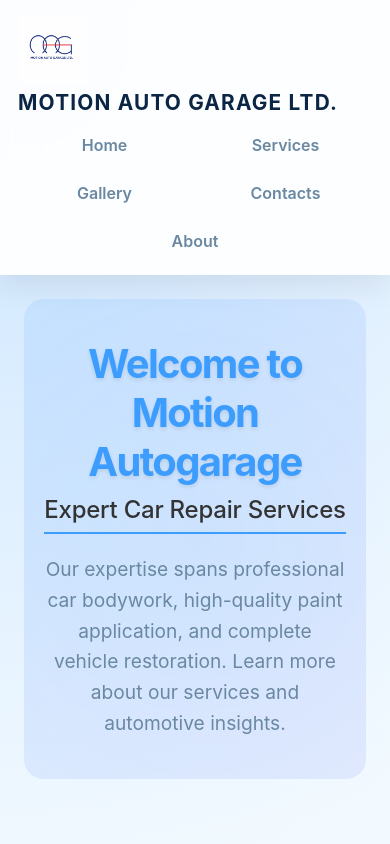
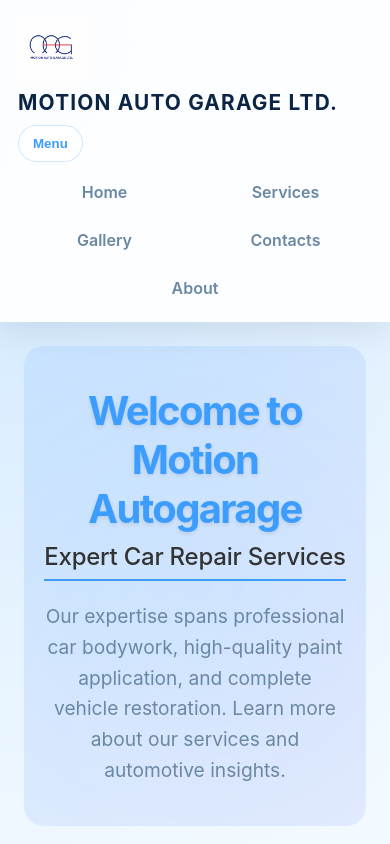
Before and after one commit to Jamoo020/Motion-auto-garage, a React (Vite) app: page / in a window 390 px wide. Shown: the top 844 px of the page. Built offline with nearby package versions, Linux system fonts and the light colour scheme.

Commit message:
Make header mobile responsive with wrapping title and collapsed nav on scroll

```diff
--- a/src/components/Header.css
+++ b/src/components/Header.css
@@ -68,6 +68,36 @@ nav a.active {
   background: rgba(60, 157, 255, 0.14);
 }
 
+.menu-toggle {
+  display: none;
+  border: 1px solid rgba(60, 157, 255, 0.24);
+  background: rgba(255, 255, 255, 0.96);
+  color: var(--accent);
+  padding: 10px 14px;
+  border-radius: 999px;
+  cursor: pointer;
+  font-weight: 700;
+  transition: background 0.2s, transform 0.2s;
+}
+
+.menu-toggle:hover {
+  background: rgba(60, 157, 255, 0.14);
+  transform: translateY(-1px);
+}
+
+header.scrolled {
+  padding: 10px 18px;
+  box-shadow: 0 12px 28px rgba(0, 0, 0, 0.1);
+}
+
+header.scrolled .logo {
+  height: 60px;
+}
+
+header.scrolled .brand strong {
+  font-size: 1.2rem;
+}
+
 @media (max-width: 768px) {
   header {
     padding: 14px 18px;
@@ -88,6 +118,10 @@ nav a.active {
     width: 100%;
     justify-content: flex-start;
     gap: 8px;
+    max-height: 500px;
+    opacity: 1;
+    overflow: hidden;
+    transition: max-height 0.3s ease, opacity 0.3s ease;
   }
 
   nav a {
@@ -96,4 +130,27 @@ nav a.active {
     padding: 10px 11px;
     text-align: center;
   }
+
+  .menu-toggle {
+    display: inline-flex;
+    align-items: center;
+    justify-content: center;
+  }
+
+  header.scrolled nav {
+    max-height: 0;
+    opacity: 0;
+    pointer-events: none;
+  }
+
+  header.scrolled nav.open {
+    max-height: 500px;
+    opacity: 1;
+    pointer-events: auto;
+  }
+
+  nav.open {
+    max-height: 500px;
+    opacity: 1;
+  }
 }
--- a/src/components/Header.jsx
+++ b/src/components/Header.jsx
@@ -1,14 +1,40 @@
+import { useState, useEffect } from 'react';
 import { Link } from 'react-router-dom';
 import './Header.css';
 
 function Header() {
+  const [scrolled, setScrolled] = useState(false);
+  const [menuOpen, setMenuOpen] = useState(false);
+
+  useEffect(() => {
+    const handleScroll = () => {
+      const isScrolled = window.scrollY > 40;
+      setScrolled(isScrolled);
+      if (isScrolled) {
+        setMenuOpen(false);
+      }
+    };
+
+    window.addEventListener('scroll', handleScroll);
+    return () => window.removeEventListener('scroll', handleScroll);
+  }, []);
+
   return (
-    <header>
+    <header className={scrolled ? 'scrolled' : ''}>
       <div className="brand">
         <img src="/images/motion.png" alt="Motion Auto Garage Ltd" className="logo" />
         <strong>MOTION AUTO GARAGE LTD.</strong>
       </div>
-      <nav>
+      <button
+        type="button"
+        className="menu-toggle"
+        onClick={() => setMenuOpen((prev) => !prev)}
+        aria-expanded={menuOpen}
+        aria-label="Toggle navigation menu"
+      >
+        {menuOpen ? 'Close' : 'Menu'}
+      </button>
+      <nav className={menuOpen ? 'open' : ''}>
         <Link to="/">Home</Link>
         <Link to="/services">Services</Link>
         <Link to="/gallery">Gallery</Link>
```
